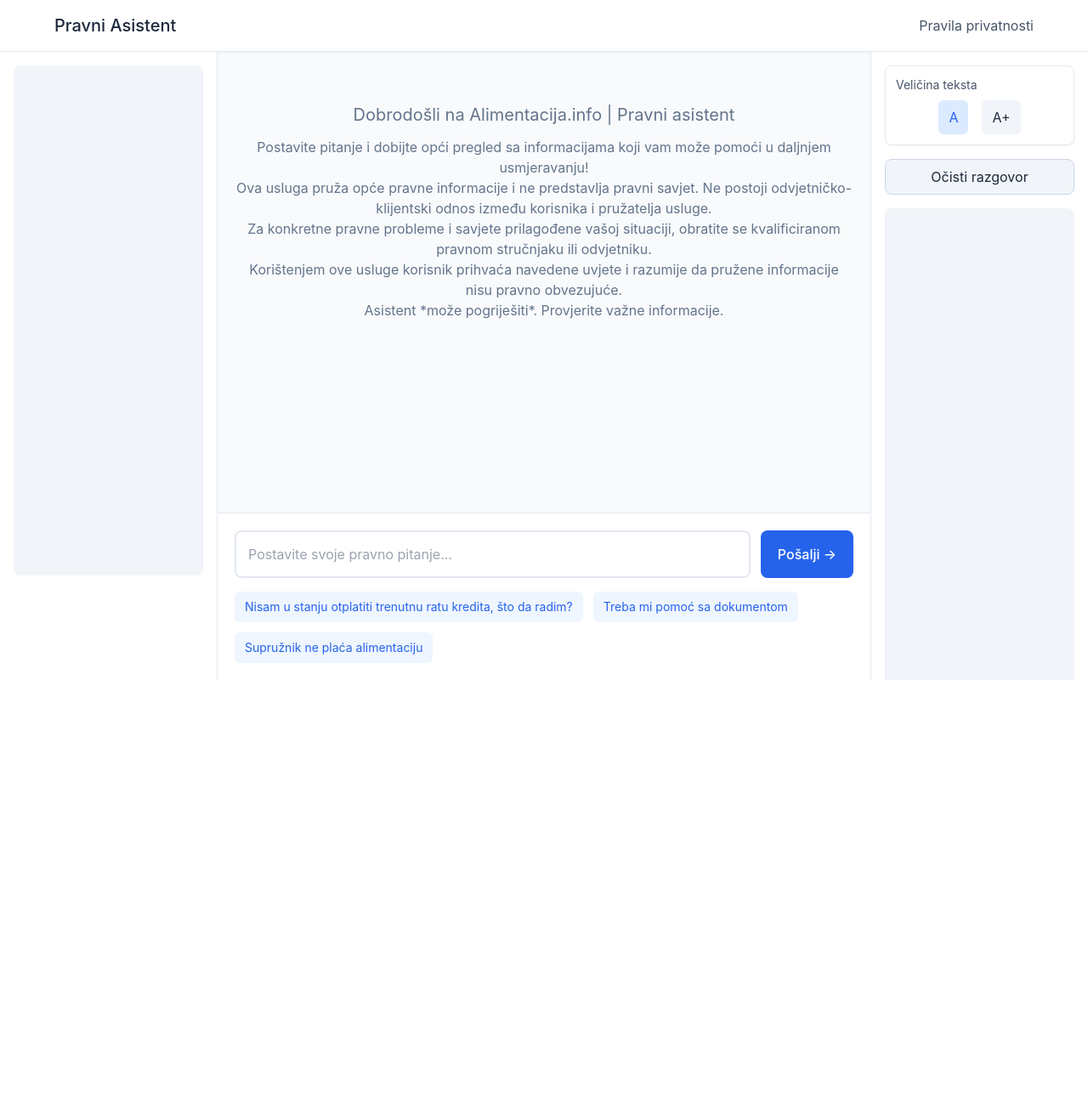
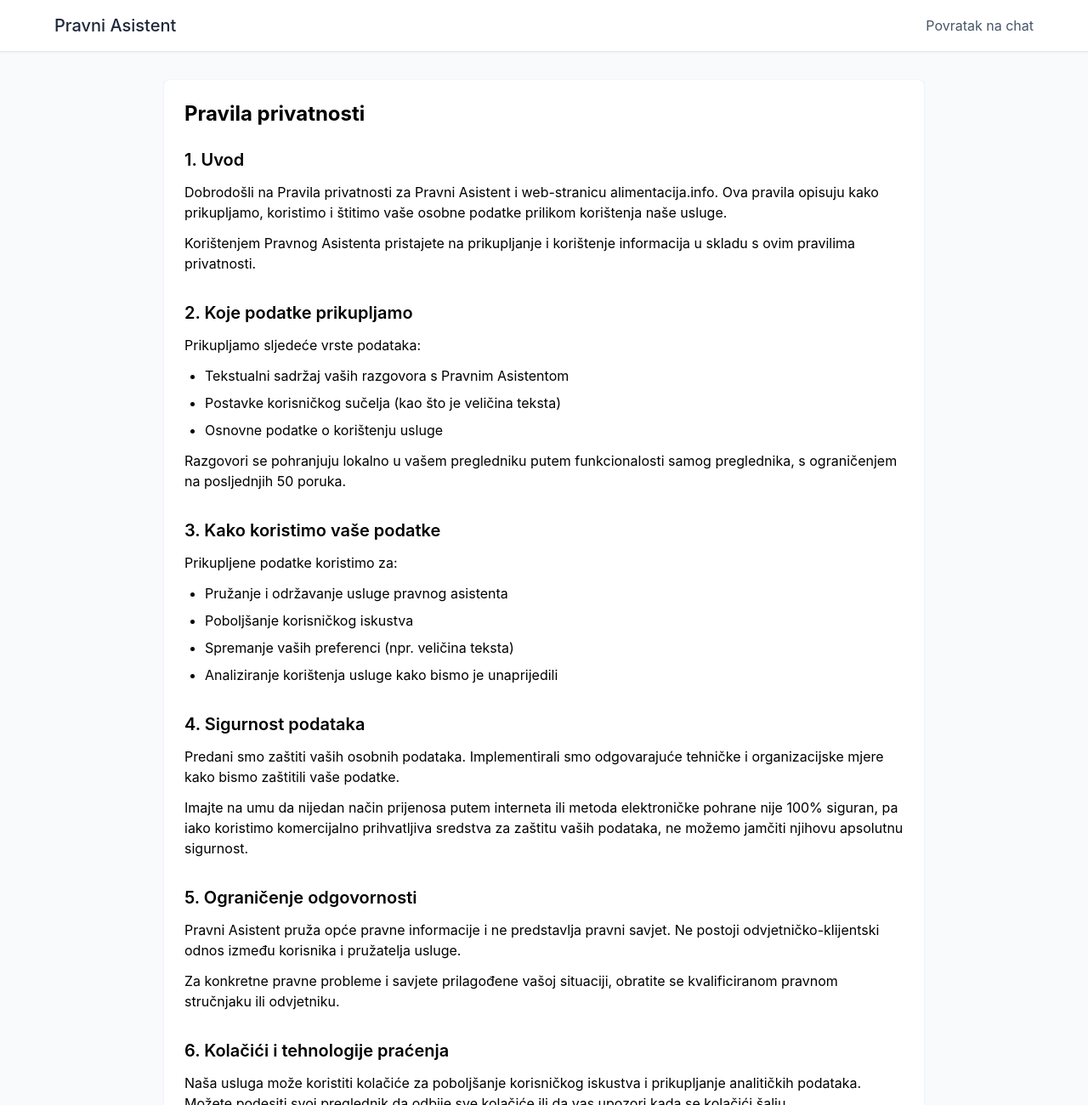
Before and after one commit to matejsarlija/our_chattie, a React (Create React App) app in the folder simple-chat/: page /pravila-privatnosti in a window 1280 px wide. Shown: the top 1300 px of the page at 85% size. Before the commit the page ends 800 px from the top, so only its background shows below. Built offline with nearby package versions, Linux system fonts and the light colour scheme.

Commit message:
Added basic privacy policy, tb worked on.

```diff
--- a/simple-chat/package.json
+++ b/simple-chat/package.json
@@ -9,6 +9,7 @@
     "react-dom": "^19.0.0",
     "react-icons": "^5.4.0",
     "react-markdown": "^10.0.0",
+    "react-router-dom": "^7.3.0",
     "react-scripts": "5.0.1",
     "web-vitals": "^4.2.4"
   },
@@ -37,9 +38,9 @@
     ]
   },
   "devDependencies": {
+    "@babel/plugin-proposal-private-property-in-object": "^7.21.11",
     "autoprefixer": "^10.4.20",
     "postcss": "^8.5.1",
-    "tailwindcss": "^3.3.3",
-    "@babel/plugin-proposal-private-property-in-object": "^7.21.11"
+    "tailwindcss": "^3.3.3"
   }
 }
--- a/simple-chat/public/index.html
+++ b/simple-chat/public/index.html
@@ -7,7 +7,7 @@
     <meta name="theme-color" content="#000000" />
     <meta
       name="description"
-      content="Alimentacija info | Besplatna osnova pravna uputstva"
+      content="Alimentacija.info | Besplatna osnova pravna uputstva"
     />
     <link rel="apple-touch-icon" href="%PUBLIC_URL%/logo192.png" />
     <!--
--- a/simple-chat/src/App.js
+++ b/simple-chat/src/App.js
@@ -1,10 +1,16 @@
+import React from 'react';
+import {BrowserRouter as Router, Routes, Route} from 'react-router-dom';
 import AltChat from './components/AltChat';
+import PrivacyPolicy from './components/PrivacyPolicy';
 
 function App() {
   return (
-    <div className="h-screen">
-      <AltChat />
-    </div>
+    <Router>
+      <Routes>
+        <Route path="/" element={<AltChat />} />
+        <Route path="/pravila-privatnosti" element={<PrivacyPolicy />} />
+      </Routes>
+    </Router>
   );
 }
 
--- a/simple-chat/src/components/AltChat.js
+++ b/simple-chat/src/components/AltChat.js
@@ -1,5 +1,6 @@
 import ReactMarkdown from 'react-markdown';
 import { useState, useRef, useEffect } from 'react';
+import { Link } from 'react-router-dom';
 
 export default function AltChat() {
     const [messages, setMessages] = useState(() => {
@@ -167,9 +168,9 @@ export default function AltChat() {
                         Pravni Asistent
                     </h1>
                     <div className="flex gap-6">
-                        <a href="/pravila-privatnosti" className="text-slate-600 hover:text-slate-800 transition-colors">
-                            Pravila privatnosti
-                        </a>
+                    <Link to="/pravila-privatnosti" className="text-slate-600 hover:text-slate-800 transition-colors">
+    Pravila privatnosti
+</Link>
                     </div>
                 </div>
             </div>
@@ -255,7 +256,7 @@ export default function AltChat() {
                             </div>
 
                             <div className="flex gap-2 md:gap-3 mt-3 md:mt-4 flex-wrap">
-                                {['Nisam u stanju otplatiti trenutnu ratu kredita, što da radim?', 'Treba mi pomoć sa dokumentom', 'Supružnik ne plaća alimentaciju'].map(text => (
+                                {['Nisam u stanju otplatiti trenutnu ratu kredita, što da radim?', 'Koji zakon pokriva ovaj dopis', 'Supružnik ne plaća alimentaciju'].map(text => (
                                     <button
                                         key={text}
                                         onClick={() => handleSuggestionClick(text)}
--- /dev/null
+++ b/simple-chat/src/components/PrivacyPolicy.js
@@ -0,0 +1,108 @@
+import React from 'react';
+
+export default function PrivacyPolicy() {
+  return (
+    <div className="flex flex-col min-h-screen bg-slate-50">
+      {/* Header - same as main app for consistency */}
+      <div className="bg-white p-4 shadow-sm border-b border-slate-200">
+        <div className="max-w-6xl mx-auto flex justify-between items-center">
+          <h1 className="text-slate-800 text-xl font-medium font-main">
+            Pravni Asistent
+          </h1>
+          <div className="flex gap-6">
+            <a href="/" className="text-slate-600 hover:text-slate-800 transition-colors">
+              Povratak na chat
+            </a>
+          </div>
+        </div>
+      </div>
+
+      {/* Main Content */}
+      <div className="flex-1">
+        <div className="max-w-4xl mx-auto p-6 my-8 bg-white rounded-lg shadow-sm border border-slate-100">
+          <h1 className="text-2xl font-bold mb-6">Pravila privatnosti</h1>
+
+          <section className="mb-8">
+            <h2 className="text-xl font-semibold mb-3">1. Uvod</h2>
+            <p className="mb-3">
+              Dobrodošli na Pravila privatnosti za Pravni Asistent i web-stranicu alimentacija.info. Ova pravila opisuju kako prikupljamo, koristimo i štitimo vaše osobne podatke prilikom korištenja naše usluge.
+            </p>
+            <p>
+              Korištenjem Pravnog Asistenta pristajete na prikupljanje i korištenje informacija u skladu s ovim pravilima privatnosti.
+            </p>
+          </section>
+
+          <section className="mb-8">
+            <h2 className="text-xl font-semibold mb-3">2. Koje podatke prikupljamo</h2>
+            <p className="mb-3">
+              Prikupljamo sljedeće vrste podataka:
+            </p>
+            <ul className="list-disc pl-6 mb-3 space-y-2">
+              <li>Tekstualni sadržaj vaših razgovora s Pravnim Asistentom</li>
+              <li>Postavke korisničkog sučelja (kao što je veličina teksta)</li>
+              <li>Osnovne podatke o korištenju usluge</li>
+            </ul>
+            <p>
+              Razgovori se pohranjuju lokalno u vašem pregledniku putem funkcionalosti samog preglednika, s ograničenjem na posljednjih 50 poruka.
+            </p>
+          </section>
+
+          <section className="mb-8">
+            <h2 className="text-xl font-semibold mb-3">3. Kako koristimo vaše podatke</h2>
+            <p className="mb-3">
+              Prikupljene podatke koristimo za:
+            </p>
+            <ul className="list-disc pl-6 mb-3 space-y-2">
+              <li>Pružanje i održavanje usluge pravnog asistenta</li>
+              <li>Poboljšanje korisničkog iskustva</li>
+              <li>Spremanje vaših preferenci (npr. veličina teksta)</li>
+              <li>Analiziranje korištenja usluge kako bismo je unaprijedili</li>
+            </ul>
+          </section>
+
+          <section className="mb-8">
+            <h2 className="text-xl font-semibold mb-3">4. Sigurnost podataka</h2>
+            <p className="mb-3">
+              Predani smo zaštiti vaših osobnih podataka. Implementirali smo odgovarajuće tehničke i organizacijske mjere kako bismo zaštitili vaše podatke.
+            </p>
+            <p>
+              Imajte na umu da nijedan način prijenosa putem interneta ili metoda elektroničke pohrane nije 100% siguran, pa iako koristimo komercijalno prihvatljiva sredstva za zaštitu vaših podataka, ne možemo jamčiti njihovu apsolutnu sigurnost.
+            </p>
+          </section>
+
+          <section className="mb-8">
+            <h2 className="text-xl font-semibold mb-3">5. Ograničenje odgovornosti</h2>
+            <p className="mb-3">
+              Pravni Asistent pruža opće pravne informacije i ne predstavlja pravni savjet. Ne postoji odvjetničko-klijentski odnos između korisnika i pružatelja usluge.
+            </p>
+            <p>
+              Za konkretne pravne probleme i savjete prilagođene vašoj situaciji, obratite se kvalificiranom pravnom stručnjaku ili odvjetniku.
+            </p>
+          </section>
+
+          <section className="mb-8">
+            <h2 className="text-xl font-semibold mb-3">6. Kolačići i tehnologije praćenja</h2>
+            <p className="mb-3">
+              Naša usluga može koristiti kolačiće za poboljšanje korisničkog iskustva i prikupljanje analitičkih podataka. Možete podesiti svoj preglednik da odbije sve kolačiće ili da vas upozori kada se kolačići šalju.
+            </p>
+          </section>
+
+          <section className="mb-8">
+            <h2 className="text-xl font-semibold mb-3">7. Izmjene ovih pravila privatnosti</h2>
+            <p className="mb-3">
+              Povremeno možemo ažurirati naša pravila privatnosti. Savjetujemo vam da povremeno pregledavate ovu stranicu za eventualne promjene.
+            </p>
+          </section>
+
+          <section>
+            <h2 className="text-xl font-semibold mb-3">8. Kontakt</h2>
+            <p className="mb-3">
+              Za sva pitanja, možete nas kontaktirati putem:
+            </p>
+            <p>Email: admin@alimentacija.info</p>
+          </section>
+        </div>
+      </div>
+    </div>
+  );
+}
```
Also changed, not shown: simple-chat/public/manifest.json, 1 other file (tests, documents, lock files or other folders).
